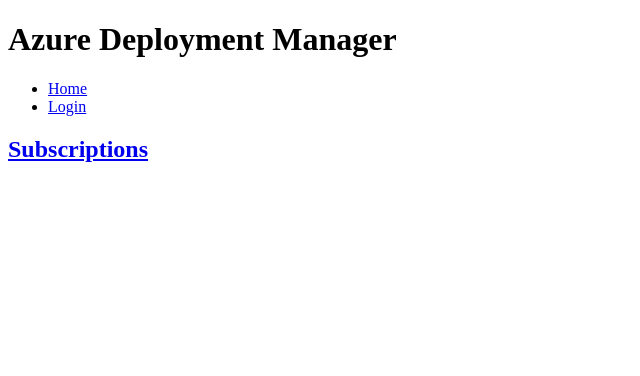
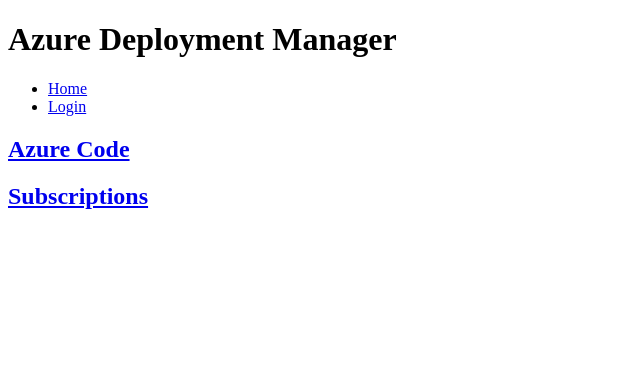
Before and after one commit to csabatini/deploy-azurerm-django, a Django app: page / in a window 1280 px wide. Shown: the top 376 px of the page, without its empty margins (0-640 px from the left). Run offline with Django 3.2, Linux system fonts and the light colour scheme; parts of the project's set-up code (start-up, migrations or seed data) failed here and were passed over.

Commit message:
for AAD, request auth code for azure resource, no django user creation/login

```diff
--- a/azure_ad_auth/utils.py
+++ b/azure_ad_auth/utils.py
@@ -9,6 +9,7 @@ from urllib import urlencode
 
 
 AUTHORITY = getattr(settings, 'AAD_AUTHORITY', 'https://login.microsoftonline.com')
+RESOURCE = getattr(settings, 'AAD_RESOURCE', 'https://management.azure.com/')
 SCOPE = getattr(settings, 'AAD_SCOPE', 'openid')
 RESPONSE_TYPE = getattr(settings, 'AAD_RESPONSE_TYPE', 'id_token')
 RESPONSE_MODE = getattr(settings, 'AAD_RESPONSE_MODE', 'form_post')
@@ -17,13 +18,14 @@ CLIENT_ID = getattr(settings, 'AAD_CLIENT_ID')
 ALWAYS_AUTHENTICATE = getattr(settings, 'AAD_ALWAYS_AUTHENTICATE', True)
 
 
-def get_login_url(authority=AUTHORITY, response_type=RESPONSE_TYPE, response_mode=RESPONSE_MODE, scope=SCOPE, client_id=CLIENT_ID,
+def get_login_url(authority=AUTHORITY, response_type=RESPONSE_TYPE, response_mode=RESPONSE_MODE, resource=RESOURCE, scope=SCOPE, client_id=CLIENT_ID,
     redirect_uri=None, nonce=None, state=None, always_authenticate=ALWAYS_AUTHENTICATE):
     param_dict = {
         'response_type': response_type,
         'response_mode': response_mode,
         'scope': scope,
         'client_id': client_id,
+        'resource': resource,
     }
     if redirect_uri is not None:
         param_dict['redirect_uri'] = redirect_uri
--- a/azure_deploy/templates/index.html
+++ b/azure_deploy/templates/index.html
@@ -2,6 +2,9 @@
 {% block title %}Home - {{ block.super}}{% endblock %}
 {% block content %}
     <h2>
+        <a href="{% url 'azure_login' %}">Azure Code</a>
+    </h2>
+    <h2>
         <a href="{% url 'subs' %}">Subscriptions</a>
     </h2>
 {% endblock %}
--- a/azure_deploy/templates/registration/login_success.html
+++ b/azure_deploy/templates/registration/login_success.html
@@ -2,5 +2,5 @@
 {% block title %}Successful Login - {{ block.super }}{% endblock %}
 {% block content %}
 <h1>Successful Azure AD Login</h1>
-<p>You have been authenticated as {{ user.email }}</p>
+<p>You have been authenticated</p>
 {% endblock %}
--- a/azure_deploy/templates/subscriptions.html
+++ b/azure_deploy/templates/subscriptions.html
@@ -4,5 +4,5 @@
     <h2>Sesion vars</h2>
     <p>{{ state }}</p>
     <p>{{ nonce }}</p>
-    <p>{{ token }}</p>
+    <p>{{ code }}</p>
 {% endblock %}
--- a/azure_deploy/views.py
+++ b/azure_deploy/views.py
@@ -15,10 +15,10 @@ def logout_view(request):
     return HttpResponseRedirect(logout_url)
 
 def success(request):
-    return render(request, 'auth/login_success.html')
+    return render(request, 'registration/login_success.html')
 
 def subs(request):
     state = request.session['state']
     nonce = request.session['nonce']
-    token = request.session['token']
-    return render(request, 'subscriptions.html', {'state': state, 'nonce': nonce, 'token': token})
+    code = request.session['code']
+    return render(request, 'subscriptions.html', {'state': state, 'nonce': nonce, 'code': code})
--- a/deployazurermdjango/settings.py
+++ b/deployazurermdjango/settings.py
@@ -80,6 +80,8 @@ AUTHENTICATION_BACKENDS = (
 AAD_TENANT_ID=''
 AAD_CLIENT_ID=''
 AAD_FEDERATION_METADATA_DOCUMENT=''
+AAD_RESPONSE_TYPE='code'
+AAD_REDIRECT_URL = reverse_lazy('success')
 
 # Internationalization
 # https://docs.djangoproject.com/en/1.8/topics/i18n/
--- a/deployazurermdjango/urls.py
+++ b/deployazurermdjango/urls.py
@@ -8,10 +8,11 @@ urlpatterns = patterns('',
     # authentication url
     url(r'^accounts/login/$', 'django.contrib.auth.views.login', name='login'),
     url(r'^accounts/logout/$', 'django.contrib.auth.views.logout', name='logout'),
-    url(r'^login/complete/$', 'azure_ad_auth.views.complete', name='azure_complete'),
+    url(r'^login/complete/$', 'azure_ad_auth.views.complete', name='complete'),
     # url(r'^login/complete/success/$',
     #     TemplateView.as_view(template_name='registration/login_success.html'),
     #     name='success'),
+    url(r'^login/$', 'azure_ad_auth.views.auth', name="azure_login"),
     url(r'^login/complete/success/$', 'azure_deploy.views.success', name="success"),
     url(r'^login/complete/failure/$',
         TemplateView.as_view(template_name='auth/login_failure.html'),
```
Also changed, not shown: azure_ad_auth/views.py (+9 -7 lines).
